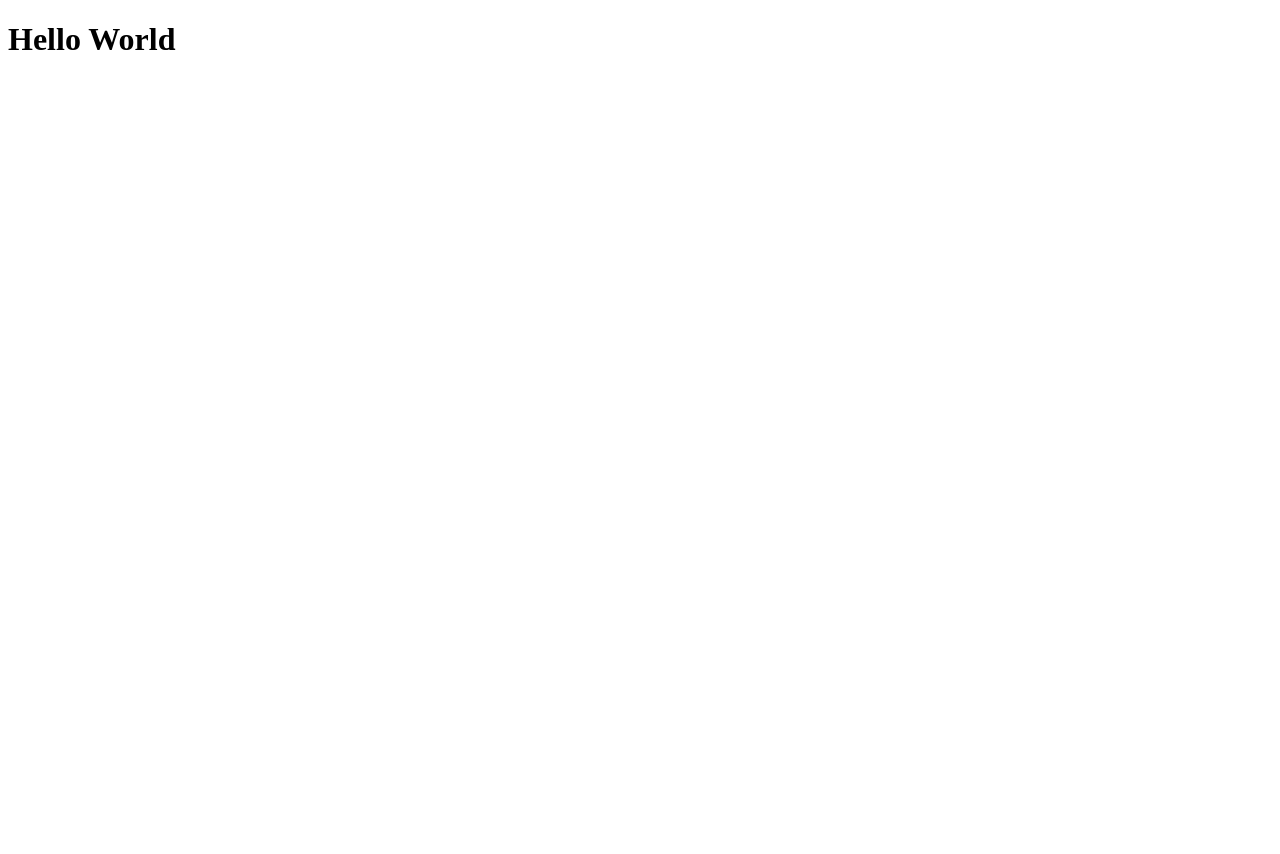
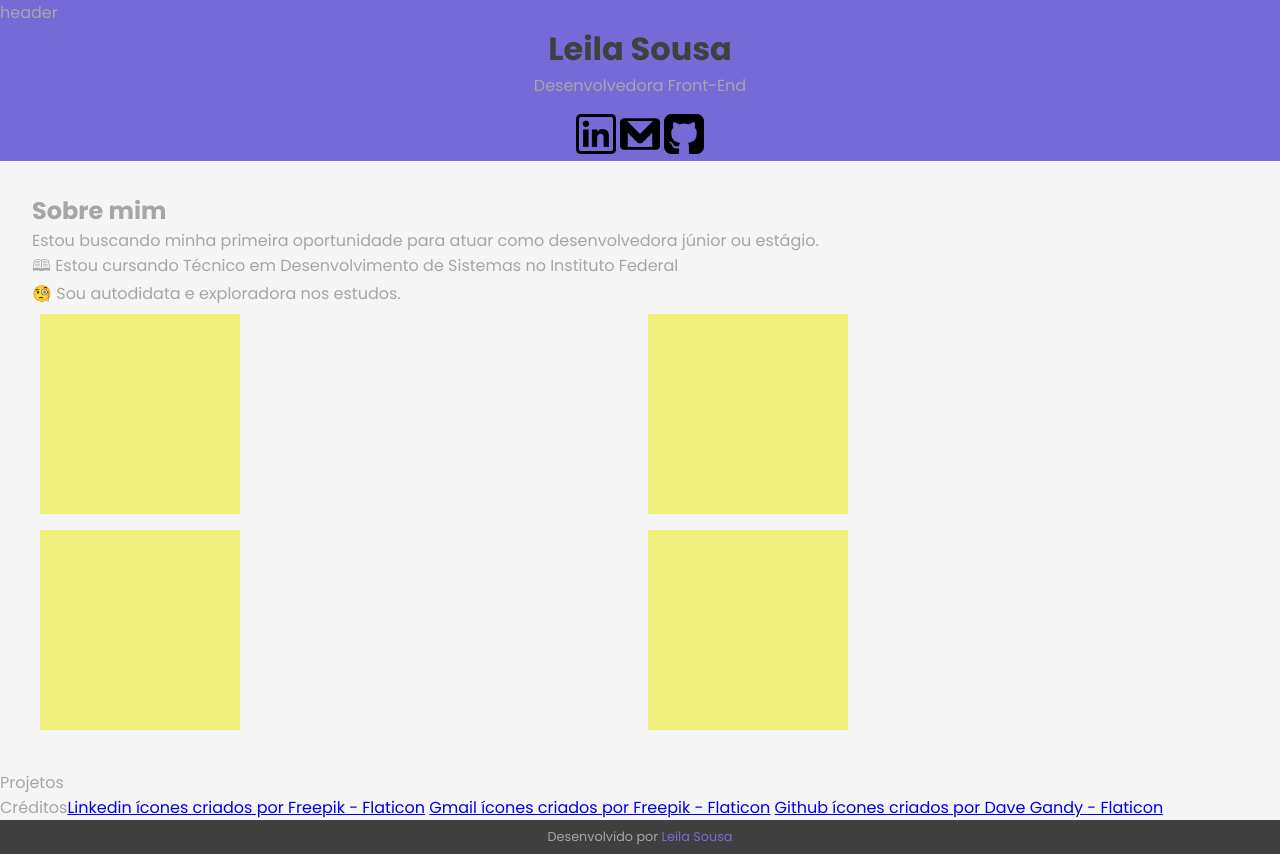
Before and after one commit to LeilaSousa/Projects, a plain HTML site: page index.html in a window 1280 px wide. Before the commit the page ends 800 px from the top, so only its background shows below. Drawn offline with Linux system fonts and the light colour scheme.

Commit message:
criando sections

```diff
--- a/index.html
+++ b/index.html
@@ -4,9 +4,53 @@
     <meta charset="UTF-8">
     <meta http-equiv="X-UA-Compatible" content="IE=edge">
     <meta name="viewport" content="width=device-width, initial-scale=1.0">
+    <link rel="preconnect" href="https://fonts.googleapis.com">
+    <link rel="preconnect" href="https://fonts.gstatic.com" crossorigin>
+    <link href="https://fonts.googleapis.com/css2?family=Poppins:wght@400;700&display=swap" rel="stylesheet">
+    <link rel="stylesheet" href="style.css">
     <title>Projects</title>
 </head>
 <body>
-    <h1>Hello World</h1>
+   <header>header</header>
+   <section class="contact">
+        <h1>Leila Sousa</h1>
+        <h2>Desenvolvedora Front-End</h2>
+        <a href="https://www.linkedin.com/in/leila-sousa-dev/"target="_blank"><img src="assets/linkedin.png" alt="Linkedin Icon"></a>
+
+        <a href="mailto:leilasousa.fil@gmail.com"target="_blank"><img src="assets/gmail.png" alt="Gmail Icon"></a>
+
+        <a href="https://github.com/LeilaSousa"target="_blank"><img src="assets/github.png" alt="Gmail Icon"></a>
+   </section>
+
+   <section class="about">
+        <h2>Sobre mim</h2>
+        <p>Estou buscando minha primeira oportunidade para atuar como desenvolvedora júnior ou estágio.</p>
+        <p>&#x1f56e Estou cursando Técnico em Desenvolvimento de Sistemas no Instituto Federal</p>
+        <p>&#x1f9d0 Sou autodidata e exploradora nos estudos.
+
+        </p>
+        <div class="boxes">
+
+            <div class="box"></div>
+            <div class="box"></div>
+            <div class="box"></div>
+            <div class="box"></div>
+        </div>
+
+
+
+
+   </section>
+   <section>Projetos</section>
+
+   <section>Créditos<a href="https://www.flaticon.com/br/icones-gratis/linkedin" title="linkedin ícones">Linkedin ícones criados por Freepik - Flaticon</a>
+
+    <a href="https://www.flaticon.com/br/icones-gratis/gmail" title="gmail ícones">Gmail ícones criados por Freepik - Flaticon</a>
+
+    <a href="https://www.flaticon.com/br/icones-gratis/github" title="github ícones">Github ícones criados por Dave Gandy - Flaticon</a>
+
+</section>
+
+   <footer>Desenvolvido por <a href="https://github.com/LeilaSousa" target="_blank">Leila Sousa</a></footer>
 </body>
 </html>
--- /dev/null
+++ b/style.css
@@ -0,0 +1,50 @@
+:root{
+    --Purple: #766BD6;
+    --DarkGray: #404040;
+    --LightGray: #A6A6A6;
+    --WhiteSmoke: #f5f5f5;
+}*{
+    margin:0;
+    padding: 0;
+}body{
+    font-family: 'Poppins', sans-serif;
+    color: var(--LightGray);
+    background-color: var(--WhiteSmoke);
+}header{
+    background-color: var(--Purple);
+}.contact{
+    background-color: var(--Purple);
+    text-align: center;
+}.contact h1{
+    color: var(--DarkGray);
+    font-size: 2rem;
+}.contact h2{
+    font-weight: 100;
+    font-size: 1rem;
+    padding-bottom: 1rem;
+}.contact img{
+    width: 40px;
+}.about{
+    padding: 2rem;
+}.boxes{
+    display: grid;
+    grid-template-columns: 1fr 1fr;
+}
+
+.box{
+    background-color: rgb(240, 240, 124);
+    width: 200px;
+    height: 200px;
+    margin: .5rem;
+}
+
+
+footer{
+    background-color: var(--DarkGray);
+    text-align: center;
+    font-size: .8rem;
+    padding: .5rem;
+}footer a {
+    color: var(--Purple);
+    text-decoration: none;
+}
```
Also changed, not shown: assets/github.png (added), assets/gmail.png (added), assets/linkedin.png (added).
